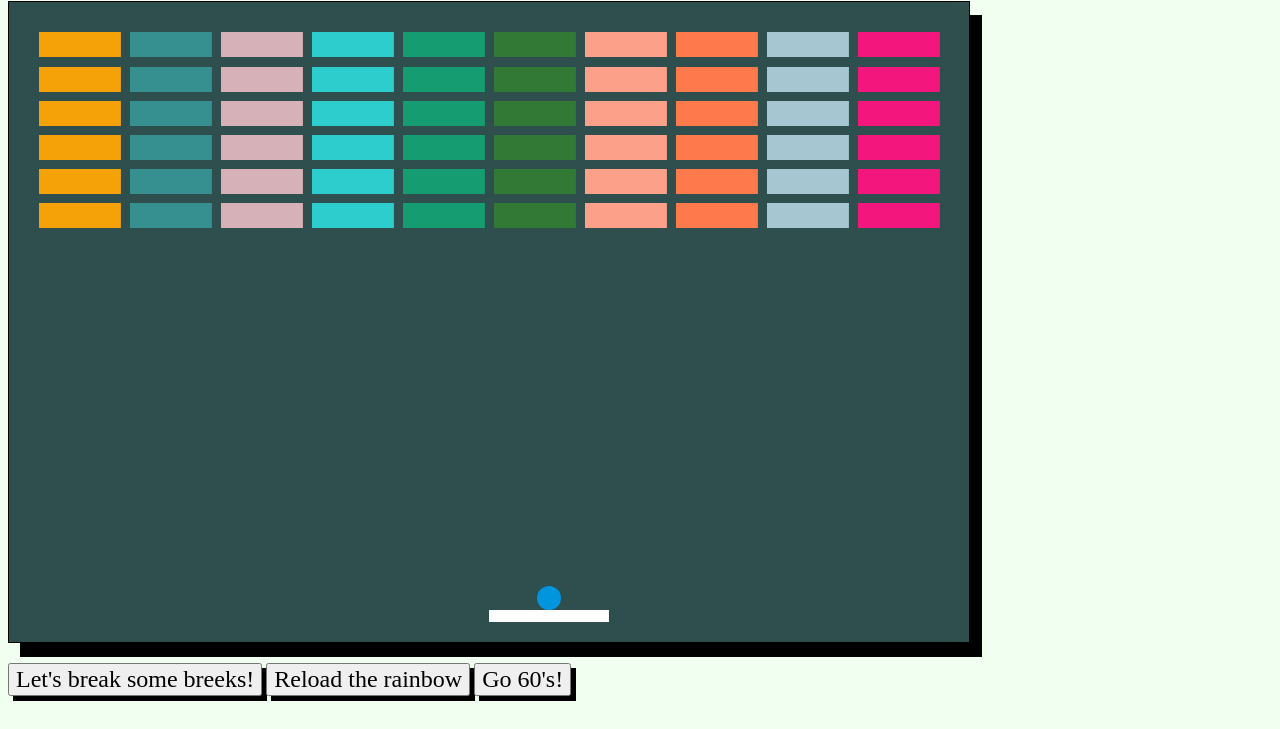
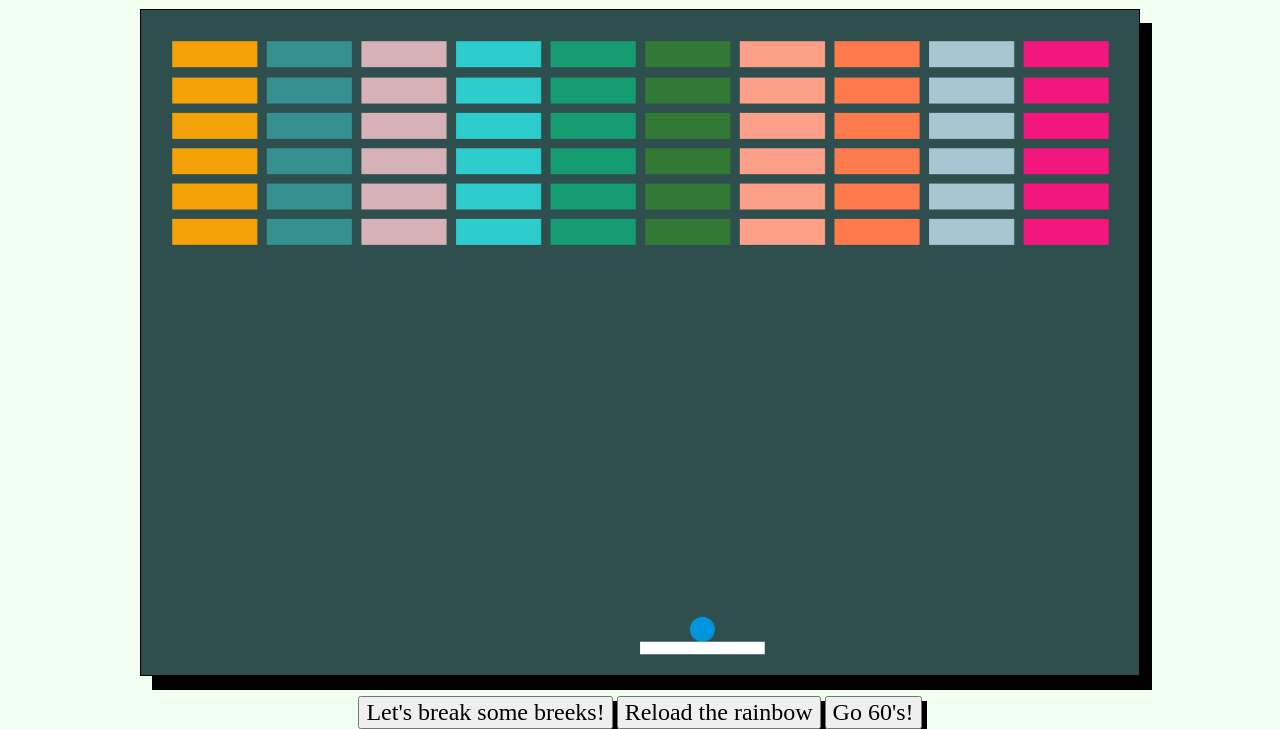
Before and after one commit to vinzusama/RainbowBrickBreaker, a website with bundled scripts: page index.html in a window 1280 px wide. Shown: the part 79-808 px from the top of the page. Built offline with nearby package versions, Linux system fonts and the light colour scheme.

Commit message:
CSS additions. Centerization. Cleaning

```diff
--- a/css/style.css
+++ b/css/style.css
@@ -3,19 +3,31 @@ body {
 }
 
 .container {
-    width : 1000px;
-    height: 700px;
+    margin        : auto;
+    width         : 1000px;
+    height        : 700px;
+    display       : flex;
+    flex-direction: column;
+}
+
+h1 {
+    box-shadow: 5px 5px 0 black;
+    text-align: center;
 }
 
 canvas {
     box-shadow      : 12px 14px 0 black;
     border          : solid 1px;
     background-color: darkslategray;
-    /* align-content: center; */
 }
 
 .grey {
     filter: grayscale(80%);
+}
+
+.control-buttons {
+    padding-top: 20px;
+    margin     : auto;
 }
 
 button {
@@ -23,9 +35,3 @@ button {
     font-family: Arial monospace;
     font-size  : 1.5em;
 }
-
-h1 {
-    box-shadow: 5px 5px 0 black;
-    /* text-align: center; */
-    /* display: inline-block; */
-}
--- a/index.html
+++ b/index.html
@@ -17,11 +17,11 @@
         <canvas id="rainbow-canvas" width="960" height="640">
 
         </canvas>
-        <p>
+        <div class="control-buttons">
             <button id="start-button">Let's break some breeks!</button>
             <button id="reload-button">Reload the rainbow</button>
             <button id="grayscale-button">Go 60's!</button>
-        </p>
+        </div>
     </div>
 
     <script src="main.js" type="module" charset="utf-8"></script>
--- a/src/Grid.js
+++ b/src/Grid.js
@@ -10,21 +10,21 @@ export class Grid {
     init(ctx) {
         let ratio = (ctx.canvas.width - (this.padding * 2) + 10) / this.width;
         let brickPadding = ratio / 10;
-        let brickSize = (ratio / 10) * 9;
+        let brickWidth = (ratio / 10) * 9;
 
         for (let col = 0; col < this.width; col++) {
 
             let brickColor = this.fillTheRainbow();
 
             for (let row = 0; row < this.height; row++) {
-                var brickX = (col * (brickSize + brickPadding)) + this.padding;
+                var brickX = (col * (brickWidth + brickPadding)) + this.padding;
                 var brickY = (row * (25 + brickPadding)) + this.padding;
 
                 this.bricks[col][row] = {
                     x     : Math.ceil(brickX),
                     y     : Math.ceil(brickY),
                     color : brickColor,
-                    size  : brickSize,
+                    width : brickWidth,
                     height: 25,
                     status: 1,
                 };
@@ -44,7 +44,7 @@ export class Grid {
                     x     : 0,
                     y     : 0,
                     color : 0,
-                    size  : 0,
+                    width : 0,
                     height: 0,
                     status: 1,
                 };
@@ -59,7 +59,6 @@ export class Grid {
         var green = Math.trunc(Math.random() * (255 - 0) + 0);
         var blue  = Math.trunc(Math.random() * (255 - 0) + 0);
 
-        // return 'rgb(' + red + ', ' + green + ', ' + blue + ')';
         return `rgb(${red}, ${green}, ${blue})`;
     }
 
@@ -72,7 +71,7 @@ export class Grid {
                     ctx.fillRect(
                         this.bricks[c][r].x,
                         this.bricks[c][r].y,
-                        this.bricks[c][r].size,
+                        this.bricks[c][r].width,
                         this.bricks[c][r].height
                     );
                     ctx.closePath();
--- a/src/RainbowBreaker.js
+++ b/src/RainbowBreaker.js
@@ -16,7 +16,7 @@ export class RainbowBreaker {
         this.grid.init(this.ctx);
         this.racket.init(
             this.canvas.width / 2,
-            Math.trunc( this.canvas.height - ( this.canvas.height / 20 ) ),
+            Math.trunc(this.canvas.height - (this.canvas.height / 20)),
             this.ctx
         );
 
@@ -55,7 +55,9 @@ export class RainbowBreaker {
             ball.bounceX();
         } else if (ball.posY < ball.radius) {
             ball.bounceY();
-        } else if (ball.Y > racket.posY) {
+        // } else if () {
+
+        }else if (ball.Y > racket.posY) {
             if ((ball.X > racket.posX) && (ball.X < racket.posX + racket.width)) {
                 ball.bounceY();
             }
@@ -65,7 +67,7 @@ export class RainbowBreaker {
             }
         }
 
-        // console.log(bricks);
+
 
 
         // bricks.forEach(brick => {
```
Also changed, not shown: src/Racket.js (+5 -5 lines).
